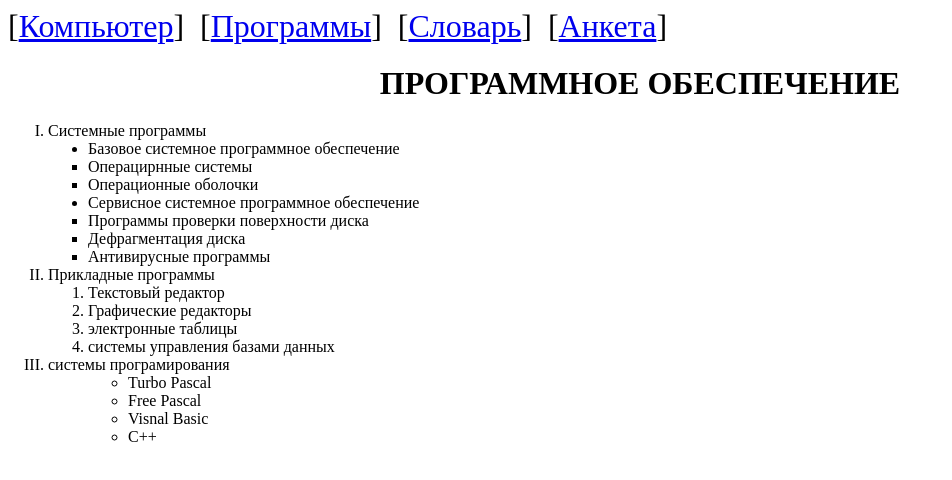
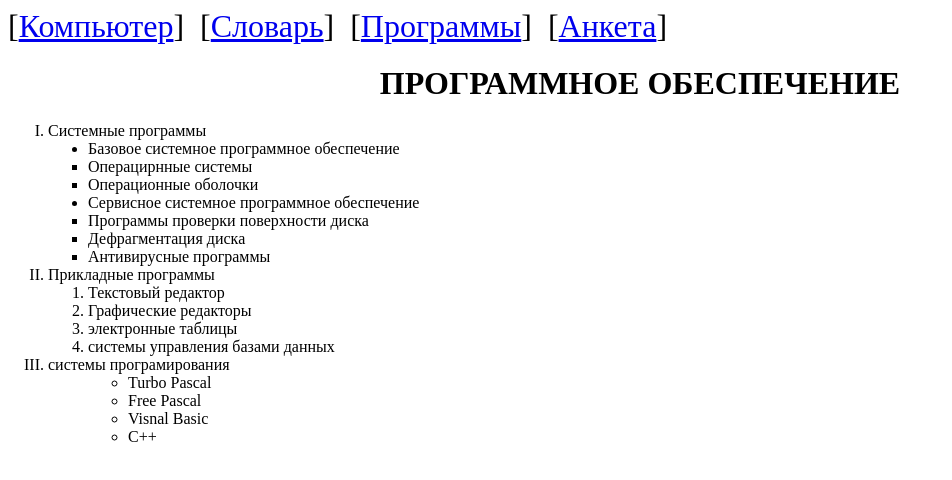
Before and after one commit to vilen1116/vlen7284, a plain HTML site: page software.html in a window 1280 px wide. Shown: the whole page, without its empty margins (0-952 px from the left). Drawn offline with Linux system fonts and the light colour scheme.

Commit message:
Add files via upload

```diff
--- a/software.html
+++ b/software.html
@@ -7,8 +7,8 @@
 <font face="monotype corsive">
 <font size="6pt">
 [<a href=index.html>Компьютер</a>]&nbsp
-[<a href=software.html>Программы</a>]&nbsp
 [<a href=glossary.html>Словарь</a>]&nbsp
+[<a href=hardware.html>Программы</a>]&nbsp
 [<a href=anketa.html>Анкета</a>]&nbsp
 <h2 align="center">ПРОГРАММНОЕ ОБЕСПЕЧЕНИЕ
 </h2>
```
